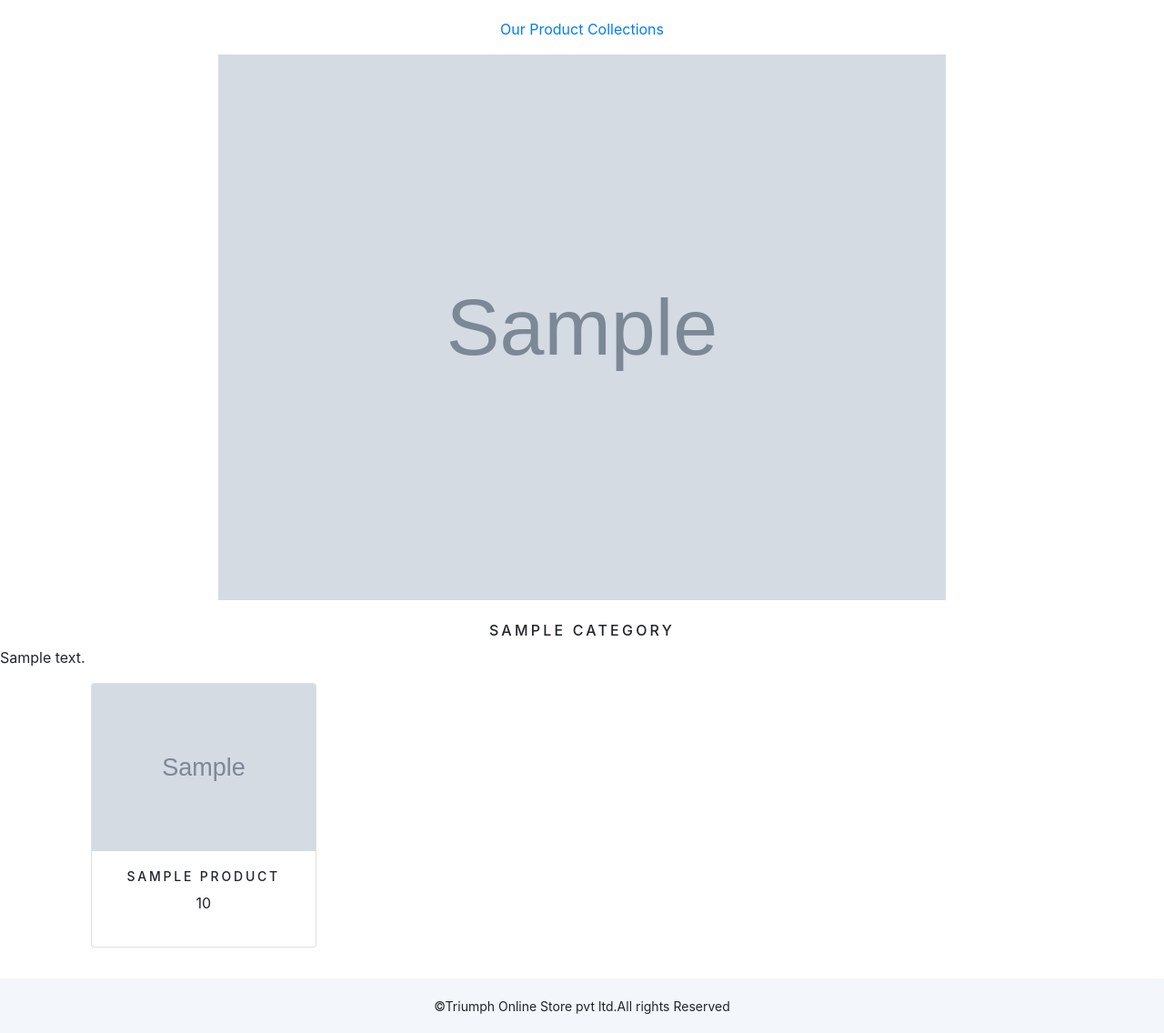
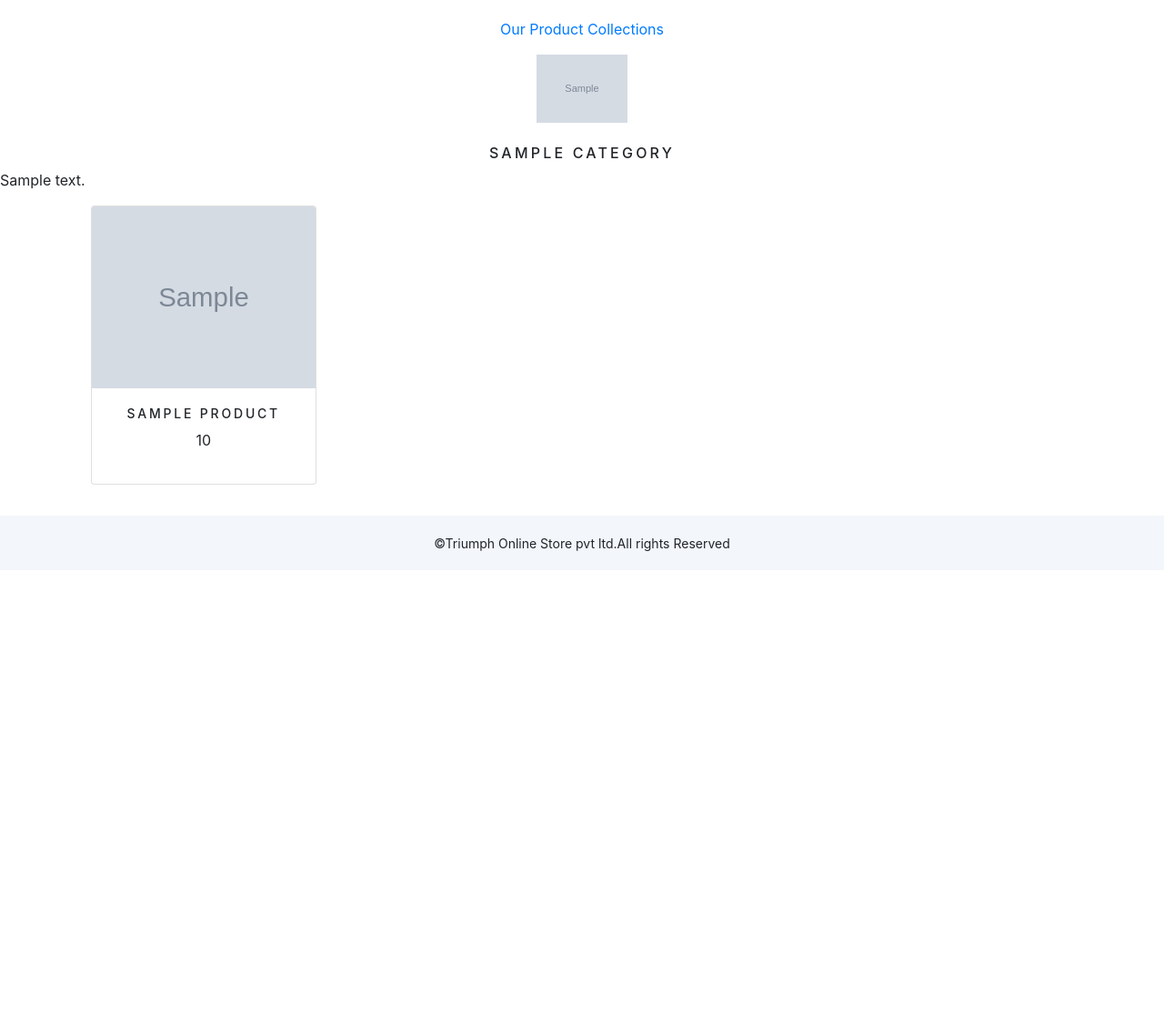
Before and after one commit to Raveendran-tr/Ecommerce, a Django app: template ecommerceproject/templates/category.html in a window 1280 px wide. Shown: the part 341-1477 px from the top of the page at 91% size. After the commit the page ends 947 px from the top, so only its background shows below. Run offline with Django 4.2, Linux system fonts and the light colour scheme; the template is opened without the code that fills it: most values are stand-ins (such as "Sample title", 1, 10 or a date in 2020); grey boxes marked "Sample" are stand-in pictures; some libraries are stand-ins or nearby versions.

Commit message:
first commit

```diff
--- a/ecommerceproject/templates/category.html
+++ b/ecommerceproject/templates/category.html
@@ -28,7 +28,7 @@
 {% endif %}
 <div class="mx_auto"><center>
     {% if category %}
-        <img class="my_image"src="{{category.image.url}}" alt="{{category.name}}" style="width:800px"></center>
+        <img class="my_image"src="{{category.image.url}}" alt="{{category.name}}" style="width:100px"></center>
 </div>
 <br>
 <div>
@@ -37,7 +37,7 @@
 </div>
     {% else %}
 <div><center>
-    <img class="my_image my_image_padding" src="{% static 'img/banners.jpg' %}" alt="our products" style="width:800px"></center>
+    <img class="my_image my_image_padding" src="{% static 'img/banners.jpg' %}" alt="our products" style="width:1500px"></center>
 </div><br>
 <div>
     <h1 class="text-center my_title">Our Product Collections</h1>
@@ -48,9 +48,9 @@
     <div class="row mx-auto">
         {% for product in products.object_list %}
             <div class="my_bottom_margin col-8 col-sm-8 col-md-3 col-lg-3">
-                <div class="card text-center h-100" style="min-width:15rem;">
+                <div class="card text-center h-100" style="min-width:5rem;">
                     <a href="{{product.get_url}}">
-                        <img class="card-img-top my_image" src="{{product.image.url}} " alt="{{product.name}}"height="1500px";width="1500px";></a>
+                        <img class="card-img-top my_image" src="{{product.image.url}} " alt="{{product.name}}"style="height:200px"></a>
                         <div class="card-body">
                 <h4>{{product.name}}</h4>
                 <p>{{product.price}}</p>
--- a/ecommerceproject/templates/product.html
+++ b/ecommerceproject/templates/product.html
@@ -23,13 +23,13 @@
 
 <br>
 <div class="row">
-    <div class="col-10 col-sm-10 col-md-4 col-lg-4 text-center">
+    <div class="col-12 col-sm-12 col-md-6 col-lg-6 text-center">
         <div style="min-width:18rem;">
             <img style="width:30px,height:30px" src="{{product.image.url}}" alt="{product.name}">
         </div>
     </div>
 
-        <div class="col-22 col-sm-22 col-md-10 col-lg-10">
+        <div class="col-12 col-sm-12 col-md-6 col-lg-6">
             <div>
             <h1 class="my_prod_title">{{product.name}}</h1>
             <p>{{product.price}}</p>
```
Also changed, not shown: ecommerceproject/templates/cart.html (+18 -8 lines), ecommerceproject/db.sqlite3.
